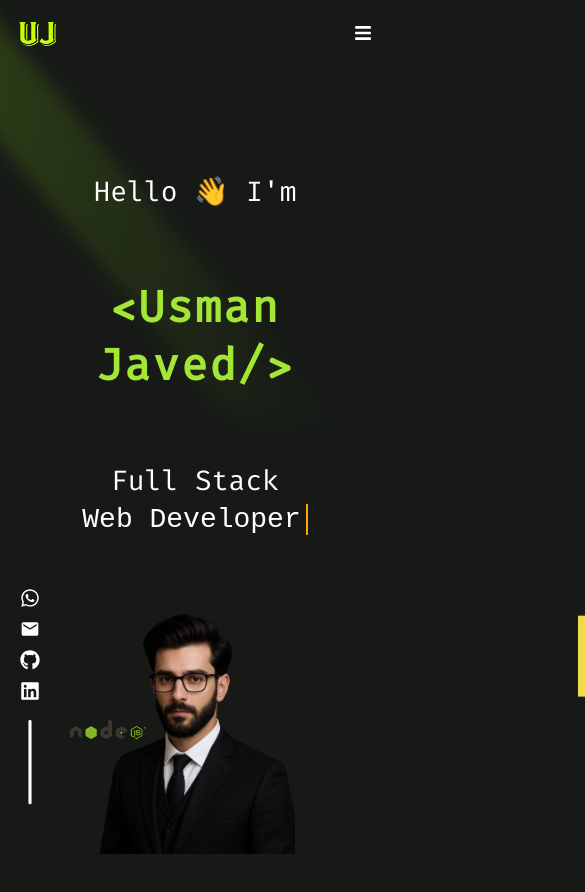
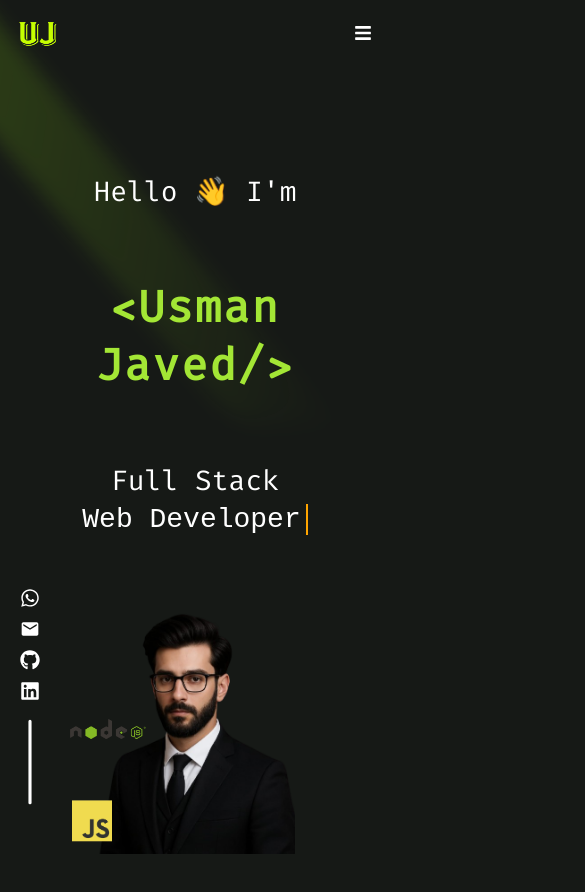
Before and after one commit to Usman-Javed-07/Usman-Portfolio, a React (Vite) app: page / in a window 390 px wide. Shown: the top 892 px of the page, 585 px wide, since content can reach past the window. Built offline with nearby package versions, Linux system fonts and the light colour scheme.

Commit message:
add js icon

```diff
--- a/src/App.css
+++ b/src/App.css
@@ -281,11 +281,42 @@
 }
 .js-icon {
  display: flex;
+ position: relative;
 }
 .js-icon img {
-  position: relative;
+  position: absolute;
   width: 80px;
   height: auto;
-  top: -300px;
-  left: 570px;
+  top: -14rem;
+  left: 32%;
 }
+@media screen and (max-width: 1024px) {
+  .js-icon img  {
+    height: auto;
+    top: -15rem;
+    left: 21%;
+  }
+}
+@media screen and (max-width: 768px) {
+  .js-icon img  {
+    width: 40px;
+    height: auto;
+    top: -8rem;
+    left: 32%;
+  }
+}
+@media screen and (max-width: 426px) {
+  .js-icon img  {
+    height: auto;
+    top: -7rem;
+    left: 17%;
+  }
+}
+@media screen and (max-width: 321px) {
+  .js-icon img  {
+    width: 30px;
+    height: auto;
+    top: -6rem;
+    left: 10%;
+  }
+}
```
